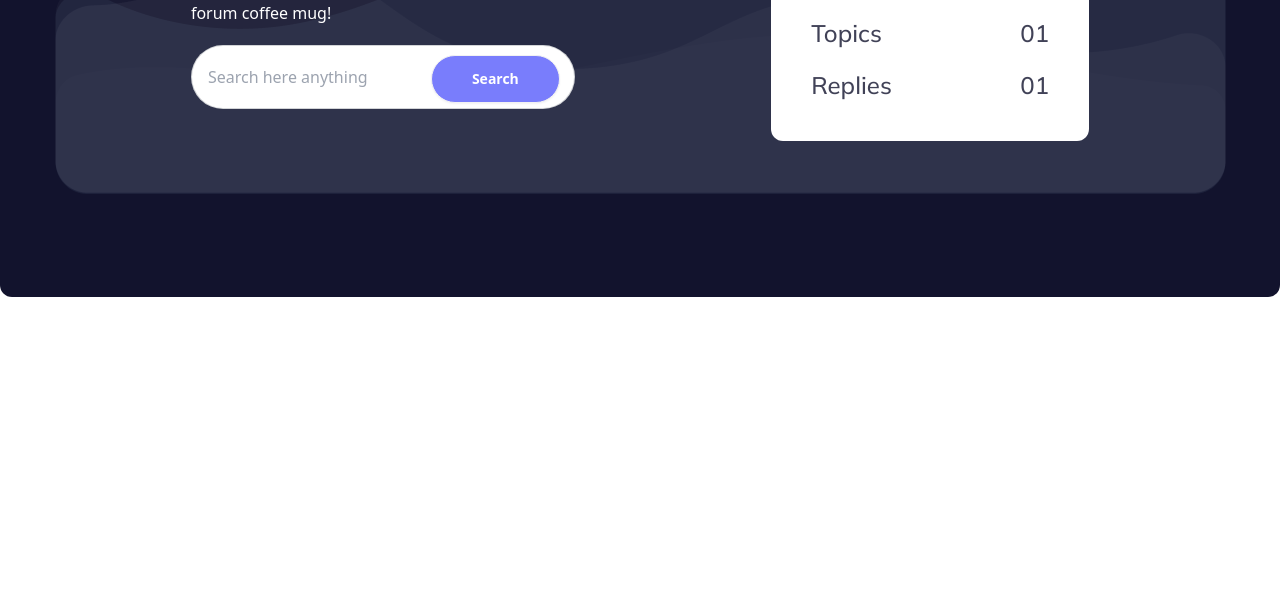
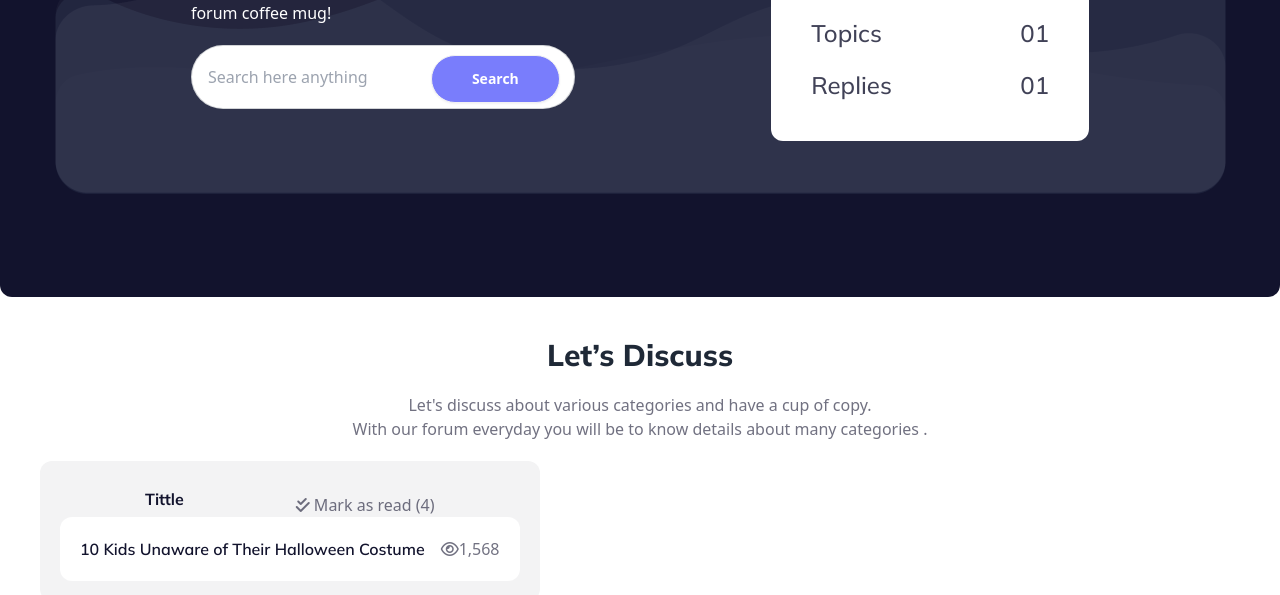
Before and after one commit to NhsTarek/retro-forum-a6, a plain HTML site: page index.html in a window 1280 px wide. Shown: the part 403-998 px from the top of the page. Before the commit the page ends 800 px from the top, so only its background shows below. Drawn offline with nearby package versions, Linux system fonts and the light colour scheme.

Commit message:
lets discuss section done

```diff
--- a/index.html
+++ b/index.html
@@ -129,6 +129,37 @@
               </div>
             </div>
         </section>
+
+          <!-- Let's discuss section -->
+          <section class="my-10">
+            <div class="text-center space-y-5">
+              <h3 class="text-3xl font-extrabold font-mulish">Let’s Discuss</h3>
+              <p class="text-[#12132D99]">Let's discuss about various categories and have a cup of copy.<br>
+                With our forum everyday you will be to know details about many categories .</p>
+            </div>
+            <div id="loading-spinner" class="text-center my-10 hidden">
+              <span class="loading loading-dots loading-lg"></span>
+            </div>
+            <div class="flex gap-10 my-5 flex-col lg:flex-row">
+              <div id="posts-container">
+
+              </div>
+
+
+              <div class="bg-[#F3F3F4] rounded-xl p-5">
+                 <div class="flex gap-28 space-y-3 items-center justify-center">
+                  <h5 class="text-[#12132D] font-bold font-mulish">Tittle</h5>
+                  <h5 class="text-[#12132D99]"><i class="fa-solid fa-check-double"></i> Mark as read <span> (4)</span></h5>
+                 </div>
+                 <div class="flex gap-4  items-center justify-center bg-white rounded-xl p-5">
+                  <h3 class="text-[#12132D] font-semibold font-mulish">10 Kids Unaware of Their Halloween Costume</h3>
+                  <h6 class="text-[#12132D99]"><i class="fa-regular fa-eye"></i>1,568</h6>
+                 </div>
+              </div>
+            </div>
+          </section>
+
+
     </main>
     <script src="/js/forum.js"></script>
 </body>
```
